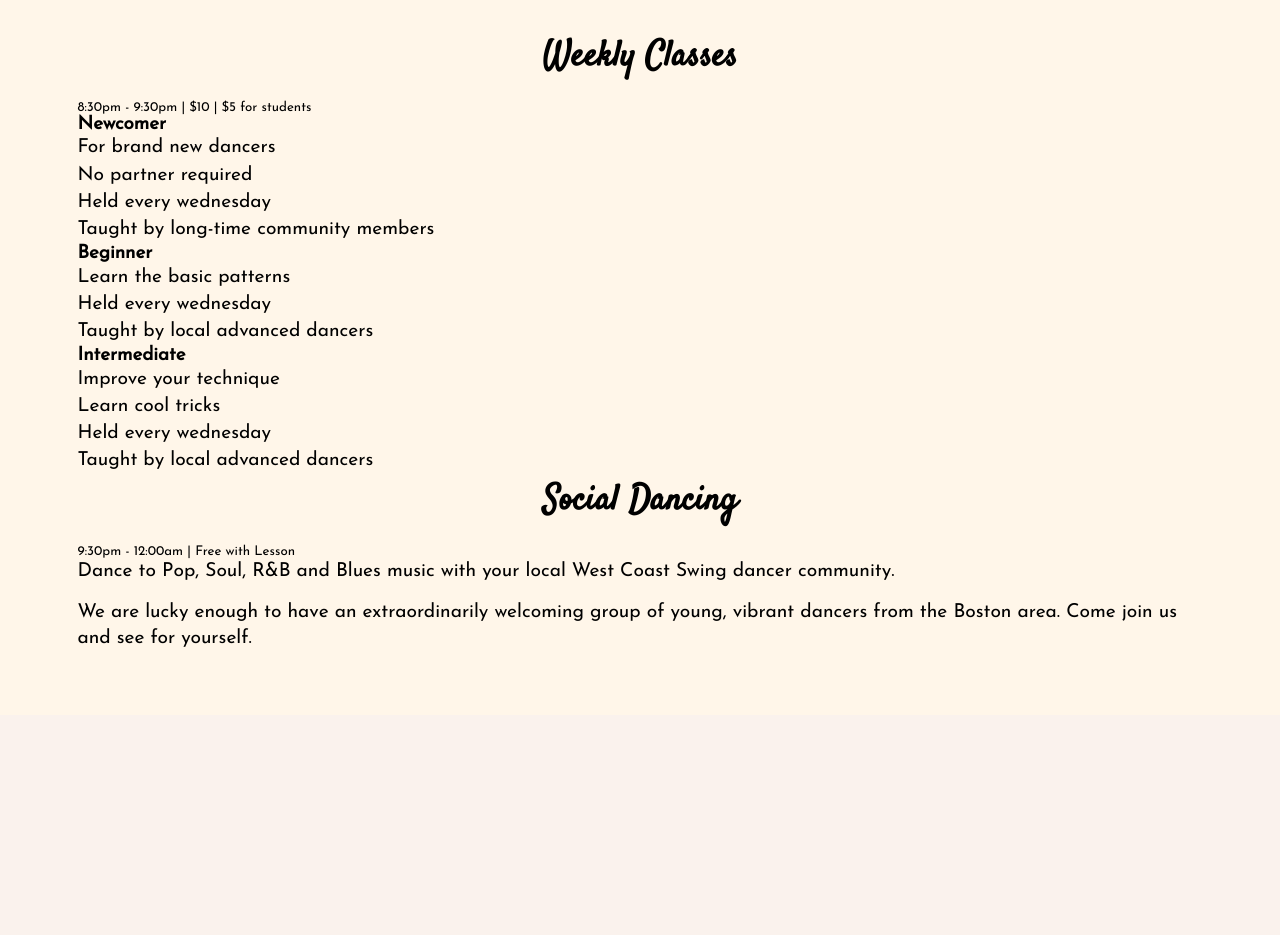
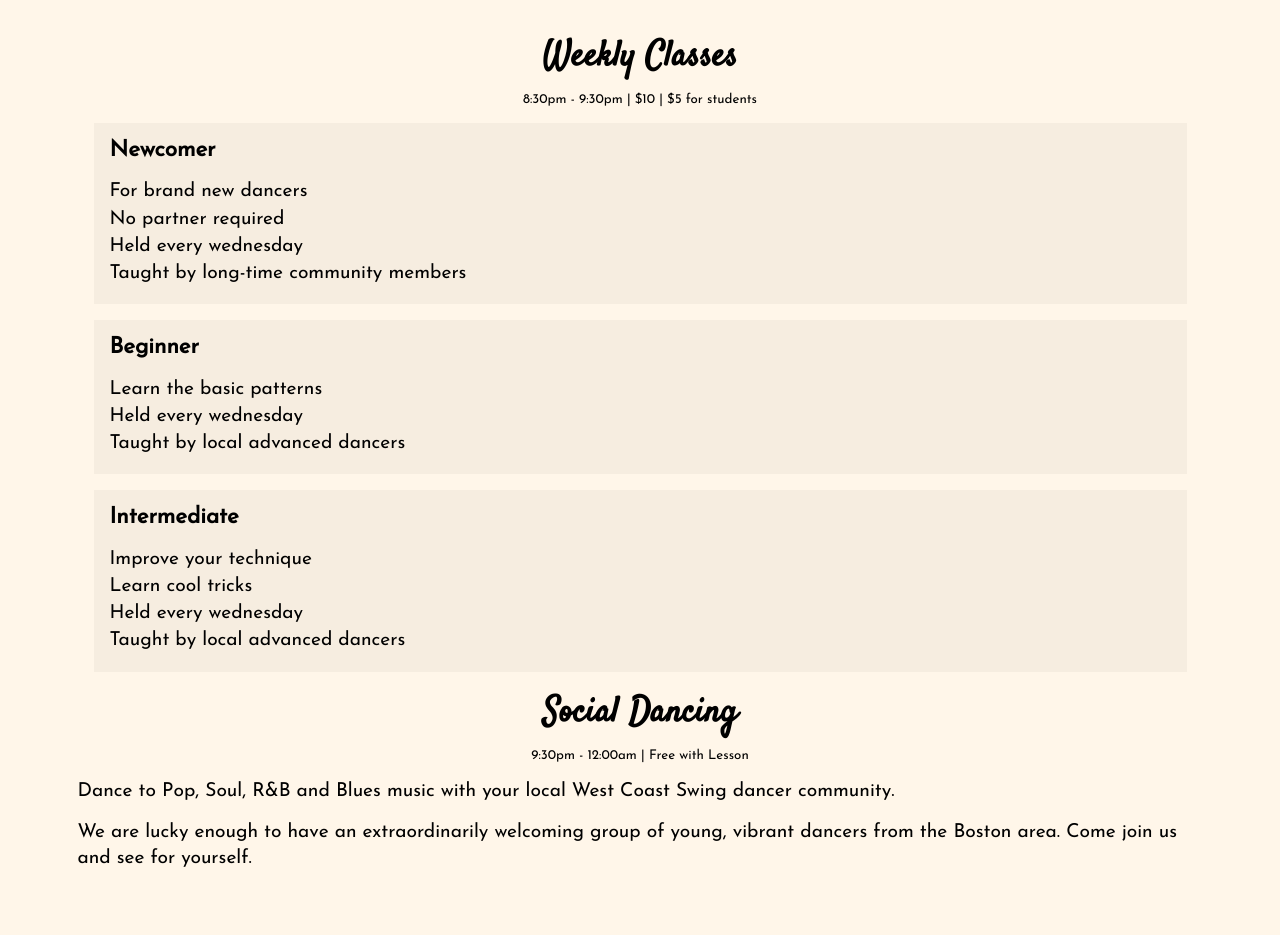
Before and after one commit to davidhousedev/the_dancing_fools_and_feats, a Django app: page /classes_and_dance in a window 1280 px wide. Shown: the part 261-1196 px from the top of the page. Before the commit the page ends 908 px from the top, so only its background shows below. Run offline with Django 3.2, Linux system fonts and the light colour scheme.

Commit message:
style: Create styles for aesthetic cards, align subheadings

```diff
--- a/the_dancing_fools_and_feats/fools/static/fools/scss/main-styles.scss
+++ b/the_dancing_fools_and_feats/fools/static/fools/scss/main-styles.scss
@@ -7,3 +7,4 @@
 @import 'partials/typography';
 @import 'partials/images';
 @import 'partials/icons';
+@import 'partials/card';
--- a/the_dancing_fools_and_feats/fools/static/fools/scss/partials/base.scss
+++ b/the_dancing_fools_and_feats/fools/static/fools/scss/partials/base.scss
@@ -1,5 +1,6 @@
 // Base colors
 $butter-yellow: #fff6e9ff;
+$light-tan: #f6ede0ff;
 $pure-white: #ffffff;
 $off-black: #211f30;
 $off-white: #f0f0f0;
--- /dev/null
+++ b/the_dancing_fools_and_feats/fools/static/fools/scss/partials/card.scss
@@ -0,0 +1,13 @@
+.card {
+  background-color: $light-tan;
+  display: flex;
+  flex-wrap: wrap;
+  padding: 1rem;
+  margin: 1rem;
+
+  h3 {
+    font-size: 1.4rem;
+    width: 100%;
+    margin-bottom: 1rem;
+  }
+}
--- a/the_dancing_fools_and_feats/fools/static/fools/scss/partials/typography.scss
+++ b/the_dancing_fools_and_feats/fools/static/fools/scss/partials/typography.scss
@@ -46,3 +46,14 @@ ul.list--no-bullet {
 .header__site-subtitle {
   font-family: $header-font;
 }
+
+.heading--centered {
+  text-align: center;
+}
+
+.heading--subtitle {
+  h2 {
+    margin-bottom: 0.5rem;
+  }
+  margin-bottom: 1rem;
+}
--- a/the_dancing_fools_and_feats/fools/templates/fools/classes_and_dance.html
+++ b/the_dancing_fools_and_feats/fools/templates/fools/classes_and_dance.html
@@ -7,9 +7,11 @@
 {% block content %}
     <main id="main-classes-and-dance">
         <section class="section__weekly-classes" aria-label="Weekly Classes">
-            <h2>Weekly Classes</h2>
-            <small>8:30pm - 9:30pm | $10 | $5 for students</small>
-            <div class="block">
+            <div class="heading--centered heading--subtitle">
+                <h2>Weekly Classes</h2>
+                <small>8:30pm - 9:30pm | $10 | $5 for students</small>
+            </div>
+            <div class="card">
                 <h3>Newcomer</h3>
                 <ul class="list--no-bullet">
                     <li>For brand new dancers</li>
@@ -18,7 +20,7 @@
                     <li>Taught by long-time community members</li>
                 </ul>
             </div>
-            <div class="block">
+            <div class="card">
                 <h3>Beginner</h3>
                 <ul class="list--no-bullet">
                     <li>Learn the basic patterns</li>
@@ -26,7 +28,7 @@
                     <li>Taught by local advanced dancers</li>
                 </ul>
             </div>
-            <div class="block">
+            <div class="card">
                 <h3>Intermediate</h3>
                 <ul class="list--no-bullet">
                     <li>Improve your technique</li>
@@ -37,8 +39,10 @@
             </div>
         </section>
         <section class="section__social-dancing" aria-label="Social Dancing">
-            <h2>Social Dancing</h2>
-            <small>9:30pm - 12:00am | Free with Lesson</small>
+            <div class="heading--centered heading--subtitle">
+                <h2>Social Dancing</h2>
+                <small>9:30pm - 12:00am | Free with Lesson</small>
+            </div>
             <p>
                 Dance to Pop, Soul, R&B and Blues music with your local West
                 Coast Swing dancer community.
```
Also changed, not shown: the_dancing_fools_and_feats/fools/static/fools/css/main-styles.css.
